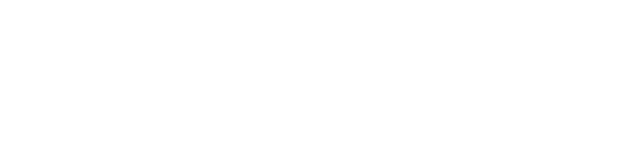
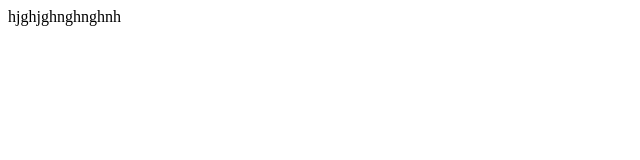
Before and after one commit to Sergio-21-ops/ahc2, a plain HTML site: page index.html in a window 1280 px wide. Shown: the whole page, without its empty margins (0-640 px from the left). Drawn offline with Linux system fonts and the light colour scheme.

Commit message:
Update index.html

```diff
--- a/index.html
+++ b/index.html
@@ -4,6 +4,7 @@
     <meta charset="UTF-8">
     <meta name="viewport" content="width=device-width, initial-scale=1.0">
     <title>Document</title>
+    hjghjghnghnghnh
 </head>
 <body>
 
```
